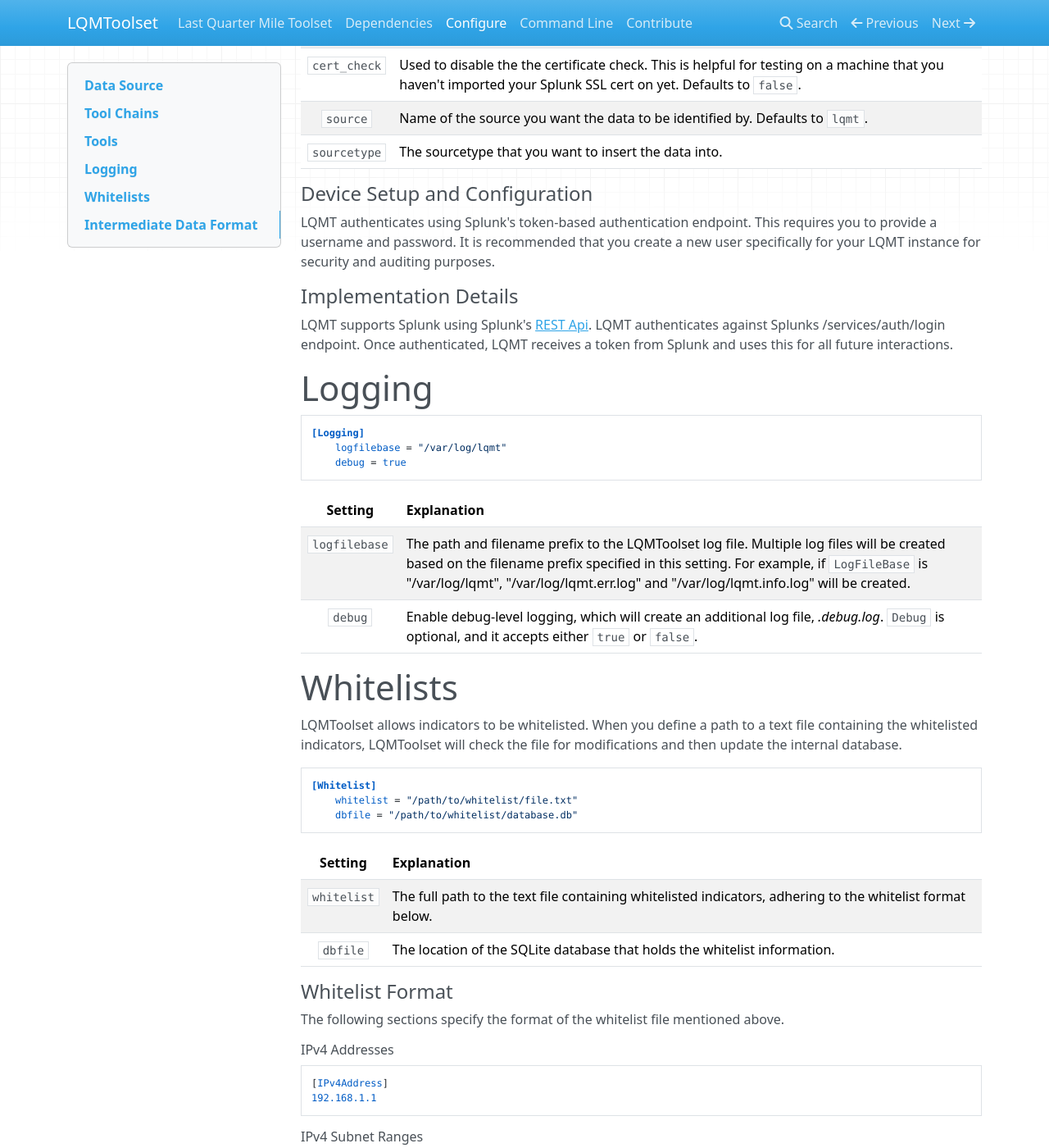
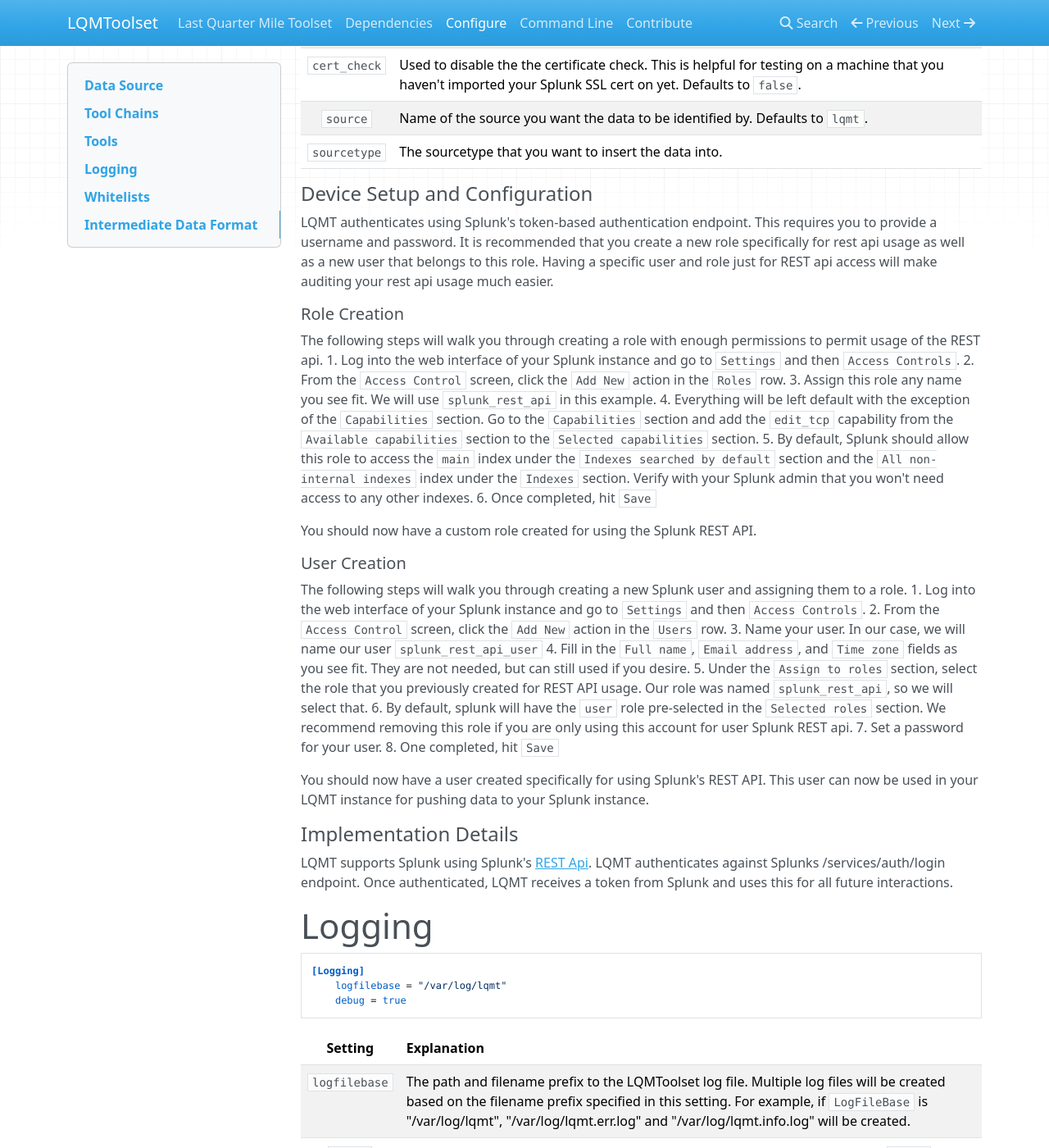
Before and after one commit to anl-cyberscience/LQMToolset, an MkDocs documentation site: the page built from docs/configure.md, in a window 1280 px wide and 1400 px high, scrolled down 8371 px. Shown: the whole window at 82% size. Built offline with MkDocs 1.6.1, drawn with Linux system fonts in a browser that asks for light colours; nearby versions of some CDN libraries; old or Windows-style settings are respelled for this version of MkDocs.

Commit message:
Documentation Update
Updated documentation for configuring Splunk. Details how the user would
create a new role with permissions for only using the REST Api.

```diff
--- a/docs/configure.md
+++ b/docs/configure.md
@@ -256,8 +256,40 @@
 
 #### Device Setup and Configuration
 LQMT authenticates using Splunk's token-based authentication endpoint. This requires you to provide a username and
-password. It is recommended that you create a new user specifically for your LQMT instance for security and auditing
-purposes.
+password. It is recommended that you create a new role specifically for rest api usage as well as a new user that
+belongs to this role. Having a specific user and role just for REST api access will make auditing your rest api usage
+much easier.
+
+##### Role Creation
+The following steps will walk you through creating a role with enough permissions to permit usage of the REST api.
+1. Log into the web interface of your Splunk instance and go to `Settings` and then `Access Controls`.
+2. From the `Access Control` screen, click the `Add New` action in the `Roles` row.
+3. Assign this role any name you see fit. We will use `splunk_rest_api` in this example.
+4. Everything will be left default with the exception of the `Capabilities` section. Go to the `Capabilities` section
+and add the `edit_tcp` capability from the `Available capabilities` section to the `Selected capabilities` section.
+5. By default, Splunk should allow this role to access the `main` index under the `Indexes searched by default` section
+and the `All non-internal indexes` index under the `Indexes` section. Verify with your Splunk admin that you won't need
+access to any other indexes.
+6. Once completed, hit `Save`
+
+You should now have a custom role created for using the Splunk REST API.
+
+##### User Creation
+The following steps will walk you through creating a new Splunk user and assigning them to a role.
+1. Log into the web interface of your Splunk instance and go to `Settings` and then `Access Controls`.
+2. From the `Access Control` screen, click the `Add New` action in the `Users` row.
+3. Name your user. In our case, we will name our user `splunk_rest_api_user`
+4. Fill in the `Full name`, `Email address`, and `Time zone` fields as you see fit. They are not needed, but can still
+used if you desire.
+5. Under the `Assign to roles` section, select the role that you previously created for REST API usage. Our role was
+named `splunk_rest_api`, so we will select that.
+6. By default, splunk will have the `user` role pre-selected in the `Selected roles` section. We recommend removing this
+role if you are only using this account for user Splunk REST api.
+7. Set a password for your user.
+8. One completed, hit `Save`
+
+You should now have a user created specifically for using Splunk's REST API. This user can now be used in your LQMT
+instance for pushing data to your Splunk instance.
 
 #### Implementation Details
 LQMT supports Splunk using Splunk's [REST Api](http://dev.splunk.com/restapi). LQMT authenticates against Splunks
```
